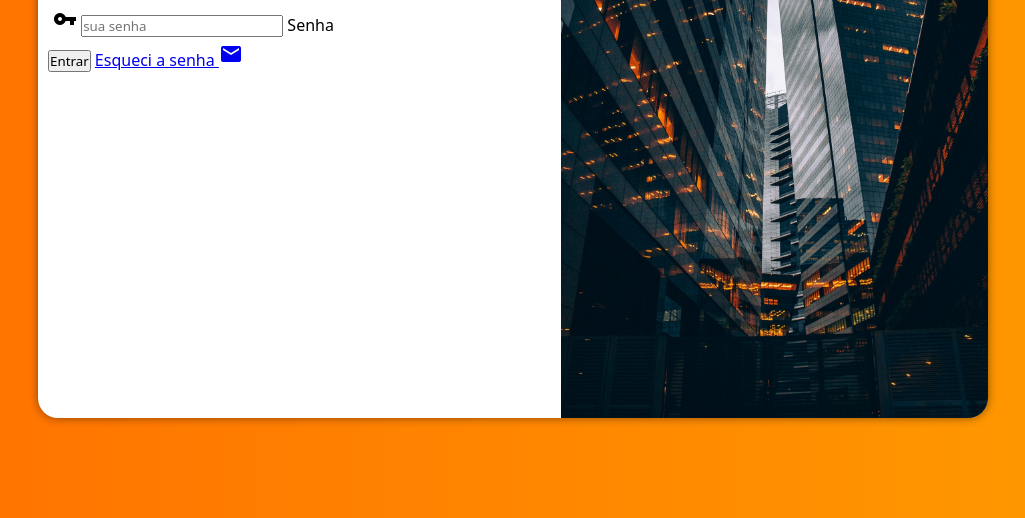
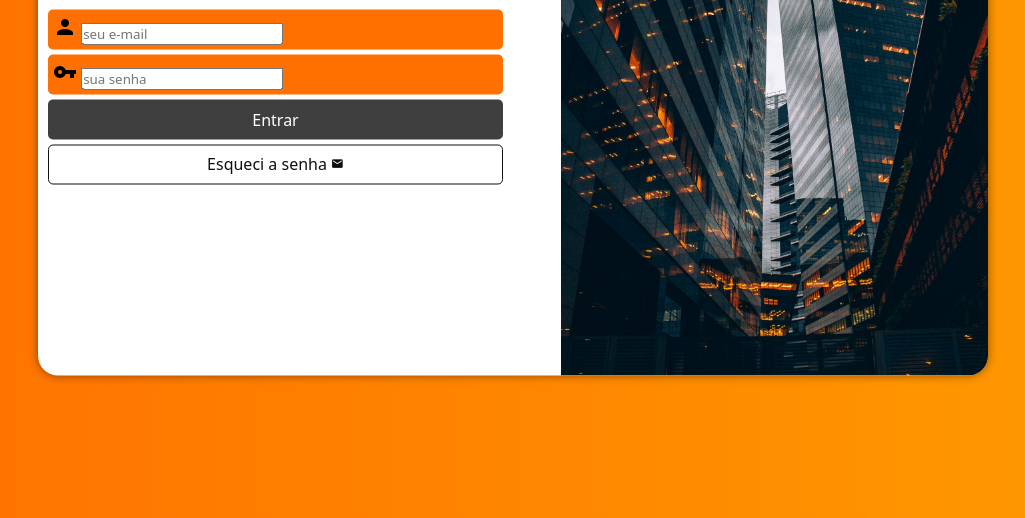
Before and after one commit to victorashino/projeto-login, a plain HTML site: page index.html in a window 1280 px wide. Shown: the part 282-800 px from the top of the page, without its empty margins (127-1152 px from the left). Drawn offline with Linux system fonts and the light colour scheme.

Commit message:
formatação do formulário

```diff
--- a/estilos/mq.css
+++ b/estilos/mq.css
@@ -1,6 +1,6 @@
 @charset "UTF-8";
 
-@media screen and (min-width: 768px) and (max-width: 992px) {
+@media screen and (min-width: 680px) and (max-width: 992px) {
     body {
         background-image: linear-gradient(to right, #ff5416 10%, #ff8800);
     }
--- a/estilos/style.css
+++ b/estilos/style.css
@@ -36,8 +36,8 @@ main {
     overflow: hidden;
 
     background-color: white;
-    width: 300px;
-    height: 600px;
+    width: 270px;
+    height: 515px;
     border-radius: 20px;
     box-shadow: 0px 0px 10px rgba(0, 0, 0, 0.459);
 
@@ -68,4 +68,54 @@ main {
 
 .campo {
     padding: 5px;
+    background-color: var(--cor3);
+    display: block;
+    width: 100%;
+    height: 40px;
+    border-radius: 5px;
+    margin: 5px 0px;
 }
+
+div.campo > label {
+    display: none;
+}
+
+form > input[type=submit] {
+    display: block;
+    font-size: 1em;
+    width: 100%;
+    height: 40px;
+    background-color: #3f3f3f;
+    color: white;
+    border: none;
+    border-radius: 5px;
+    cursor: pointer;
+}
+
+form > input[type=submit]:hover {
+    background-color: #0f0f0f;
+}
+
+form > a.botao {
+    display: block;
+    text-align: center;
+    font-size: 1em;
+    width: 100%;
+    height: 40px;
+    padding-top: 7px;
+    margin-top: 5px;
+    background-color: white;
+    color: #0f0f0f;
+    border: 1px solid #0f0f0f;
+    border-radius: 5px;
+    text-decoration: none;
+}
+
+form > a.botao:hover {
+    background-color: #505050;
+    color: #000000;
+}
+
+form > a.botao > i {
+    font-size: 0.8em;
+}
--- a/index.html
+++ b/index.html
@@ -31,7 +31,7 @@
                         <label for="isenha">Senha</label>
                     </div>
                     <input type="submit" value="Entrar">
-                    <a href="esqueci.html">
+                    <a class="botao" href="esqueci.html">
                         Esqueci a senha <i class="material-icons">mail</i>
                     </a>
                 </form>
```
